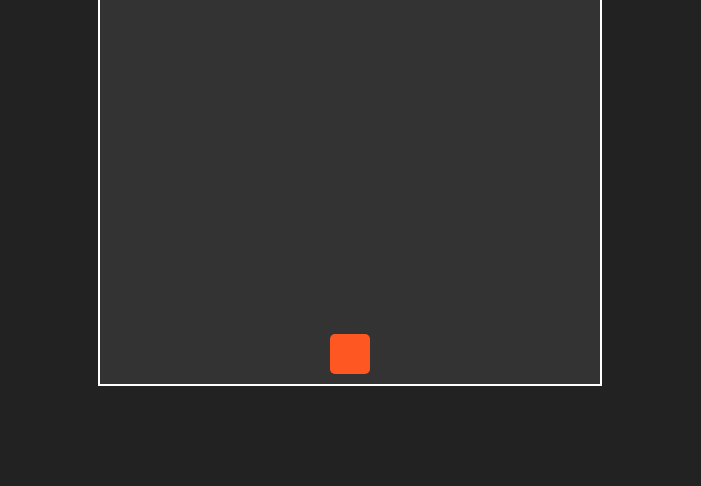
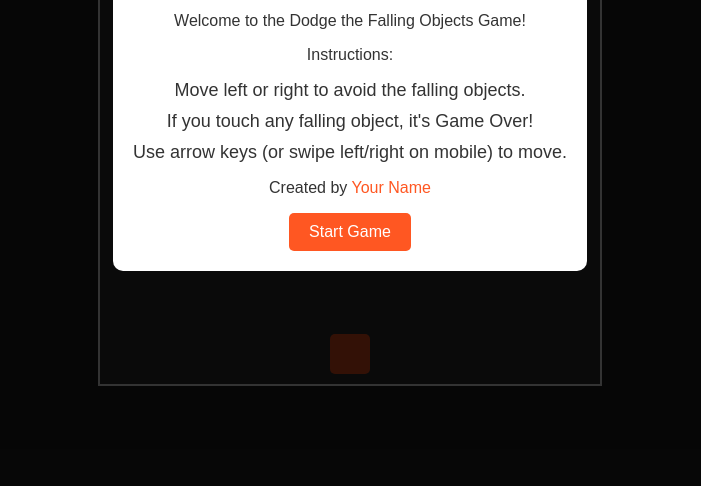
Before and after one commit to A4rmin/Dodge_the_falling_objects, a plain HTML site: page index.html in a window 1280 px wide. Shown: the part 314-800 px from the top of the page, without its empty margins (290-991 px from the left). Drawn offline with Linux system fonts and the light colour scheme.

Commit message:
add pop up and start game button also instructions

```diff
--- a/index.html
+++ b/index.html
@@ -9,6 +9,22 @@
 </head>
 
 <body>
+    <!-- Instructions Popup -->
+    <div id="pre-game-popup">
+        <div id="popup-content">
+            <h2>Dodge the Falling Objects</h2>
+            <p>Welcome to the Dodge the Falling Objects Game!</p>
+            <p>Instructions:</p>
+            <ul>
+                <li>Move left or right to avoid the falling objects.</li>
+                <li>If you touch any falling object, it's Game Over!</li>
+                <li>Use arrow keys (or swipe left/right on mobile) to move.</li>
+            </ul>
+            <p>Created by <a href="https://your-portfolio-link.com" target="_blank">Your Name</a></p>
+            <button id="start-game-btn">Start Game</button>
+        </div>
+    </div>
+
     <h1>Welcome to the Game of Uneasiness!</h1>
     <div id="game-area">
         <div id="player"></div>
--- a/style.css
+++ b/style.css
@@ -76,9 +76,6 @@ body {
     color: #ff5722;
 }
 
-.hidden {
-    display: none;
-}
 
 /* Add the reset button style */
 #reset-button {
@@ -93,6 +90,75 @@ body {
 
 #reset-button:hover {
     background-color: #e64a19;
+}
+
+/* Popup Styles */
+#pre-game-popup {
+    position: fixed;
+    top: 0;
+    left: 0;
+    width: 100%;
+    height: 100%;
+    background-color: rgba(0, 0, 0, 0.8);
+    display: flex;
+    justify-content: center;
+    align-items: center;
+    z-index: 1000;
+}
+
+#popup-content {
+    background-color: #fff;
+    padding: 20px;
+    border-radius: 10px;
+    text-align: center;
+    color: #333;
+}
+
+#popup-content h2 {
+    font-size: 32px;
+}
+
+#popup-content ul {
+    list-style-type: none;
+    padding: 0;
+}
+
+#popup-content li {
+    font-size: 18px;
+    margin: 10px 0;
+}
+
+#popup-content a {
+    color: #ff5722;
+    text-decoration: none;
+}
+
+#start-game-btn {
+    padding: 10px 20px;
+    font-size: 16px;
+    background-color: #ff5722;
+    color: white;
+    border: none;
+    border-radius: 5px;
+    cursor: pointer;
+}
+
+#start-game-btn:hover {
+    background-color: #e64a19;
+}
+
+#game-over {
+    position: absolute;
+    text-align: center;
+    font-size: 24px;
+    width: 100%;
+    top: 40%;
+    left: 0;
+    z-index: 20;
+}
+
+.hidden {
+    display: none;
 }
 
 
```
